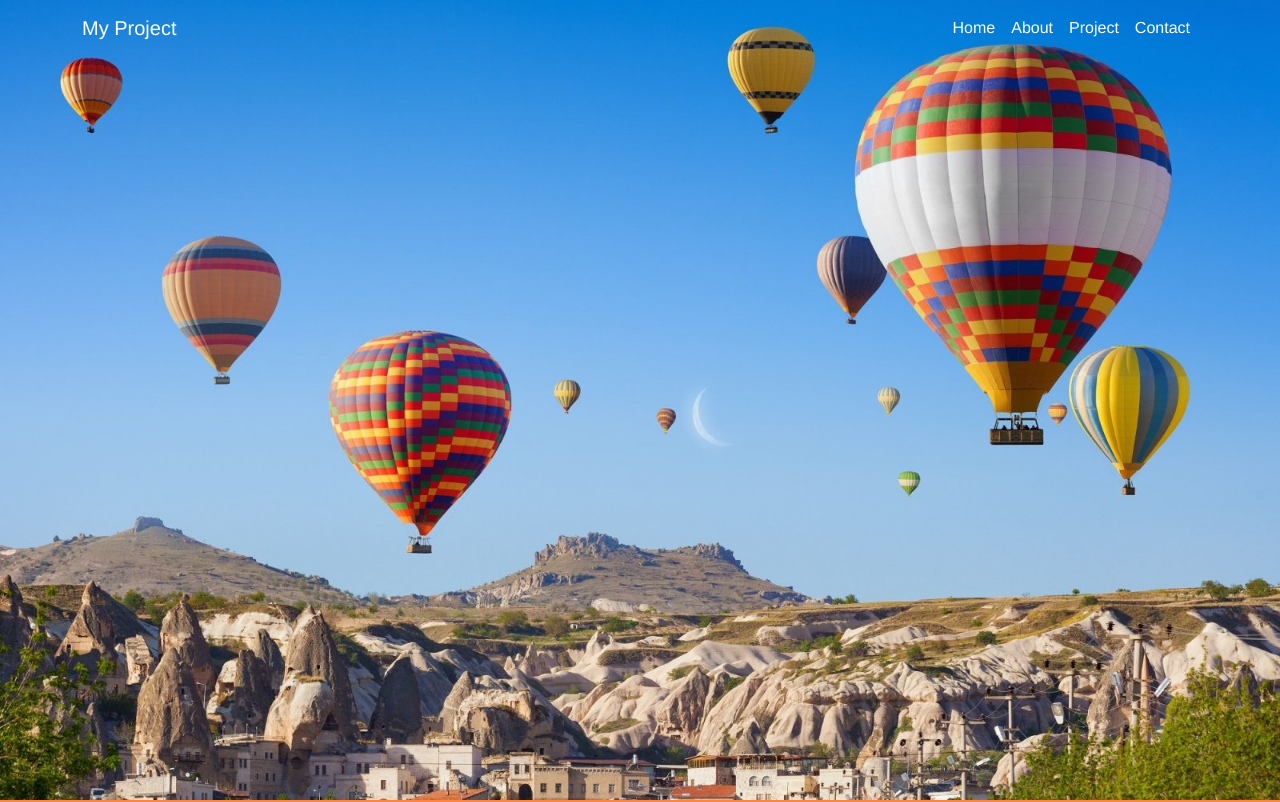
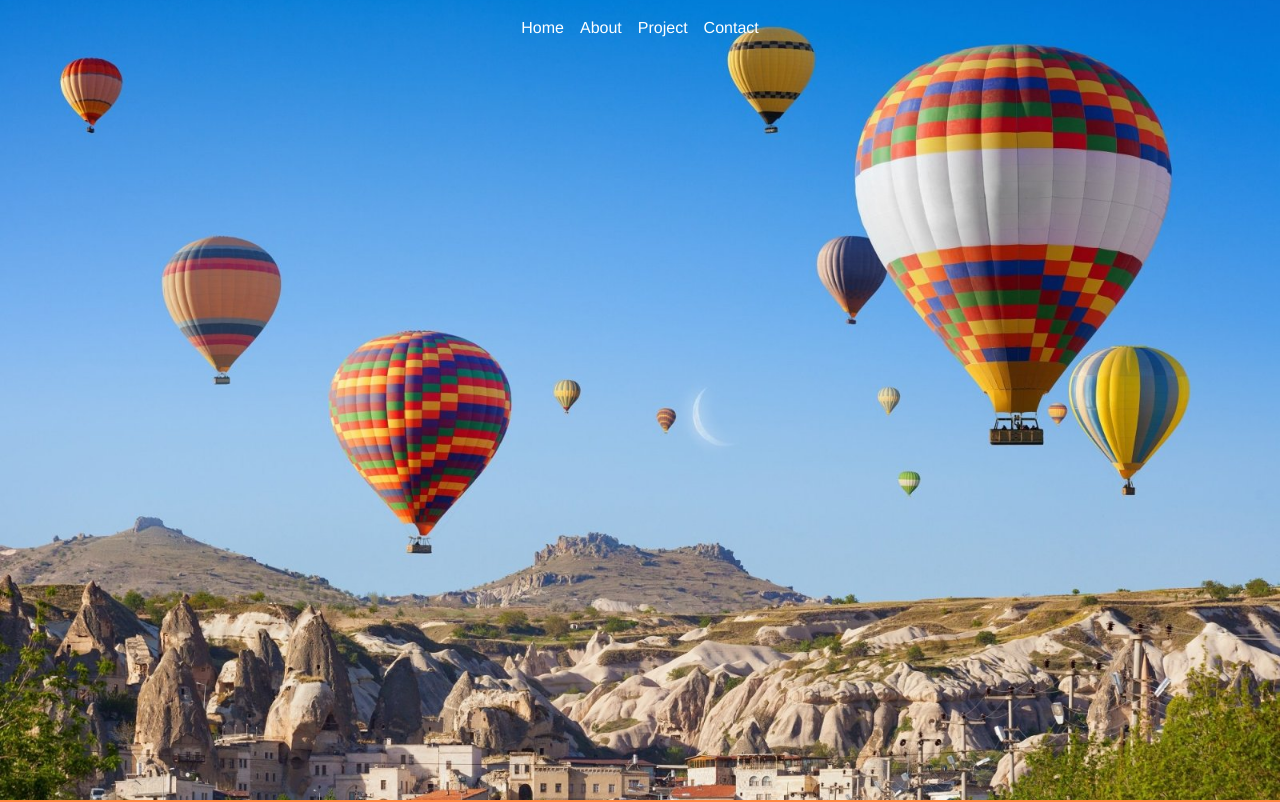
Before and after one commit to Aldixyzn/Portofolio-Aldi.github.io, a plain HTML site: page index.html in a window 1280 px wide. Shown: the top 802 px of the page. Drawn offline with nearby package versions, Linux system fonts and the light colour scheme.

Commit message:
Update index.html

```diff
--- a/index.html
+++ b/index.html
@@ -14,12 +14,11 @@
   <!-- Navbar -->
 <nav class="navbar navbar-expand-lg navbar-dark fixed-top">
   <div class="container">
-      <a class="navbar-brand" href="#">My Project</a>
     <button class="navbar-toggler" type="button" data-bs-toggle="collapse" data-bs-target="#navbarNav" aria-controls="navbarNav" aria-expanded="false" aria-label="Toggle navigation">
       <span class="navbar-toggler-icon"></span>
     </button>
-      <div class="collapse navbar-collapse" id="navbarNav">
-        <ul class="navbar-nav ms-auto">
+    <div class="collapse navbar-collapse justify-content-center" id="navbarNav">
+      <ul class="navbar-nav">
         <li class="nav-item">
           <a class="nav-link active" href="#">Home</a>
         </li>
@@ -36,6 +35,7 @@
     </div>
   </div>
 </nav>
+
 
 
   <!-- Hero Section -->
```
Lines whose indentation alone changed are shown as unchanged.
